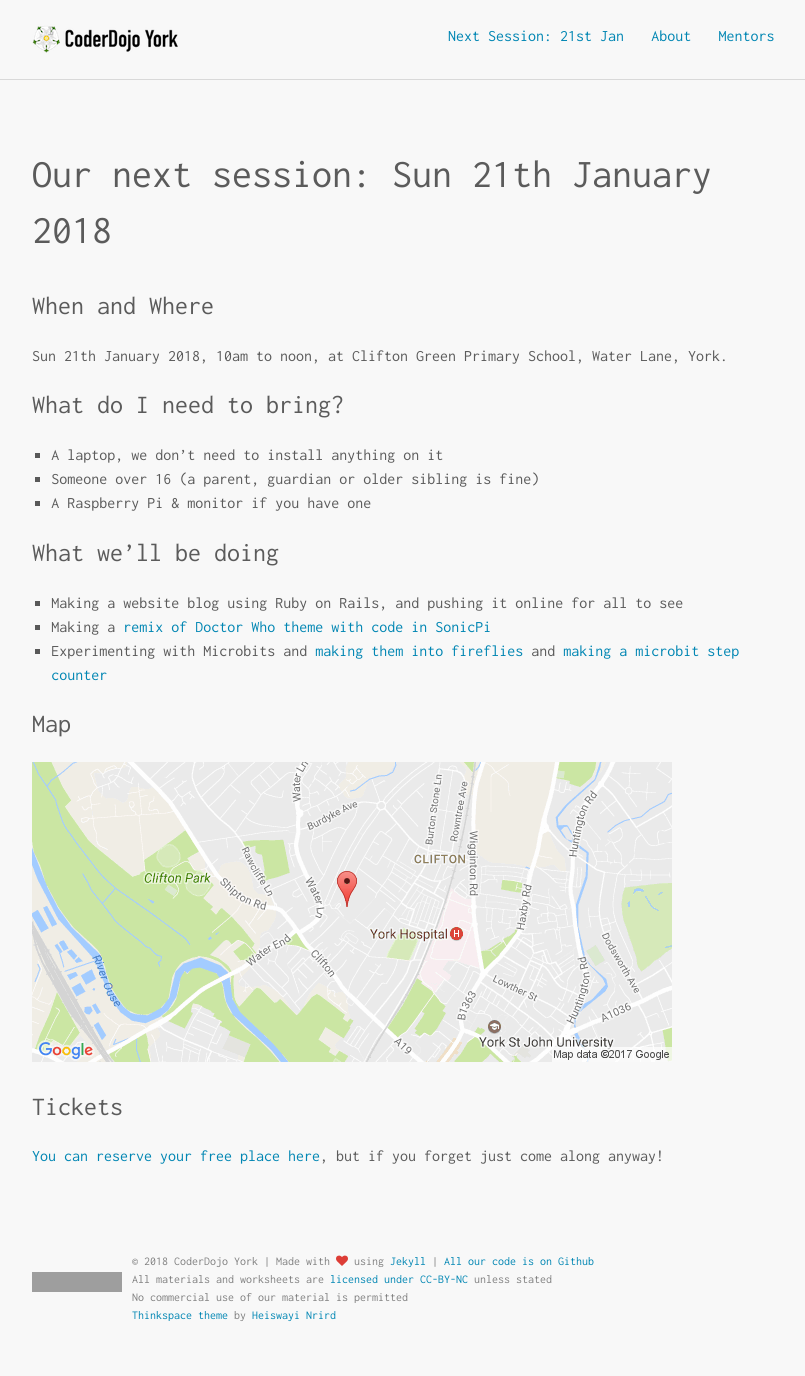
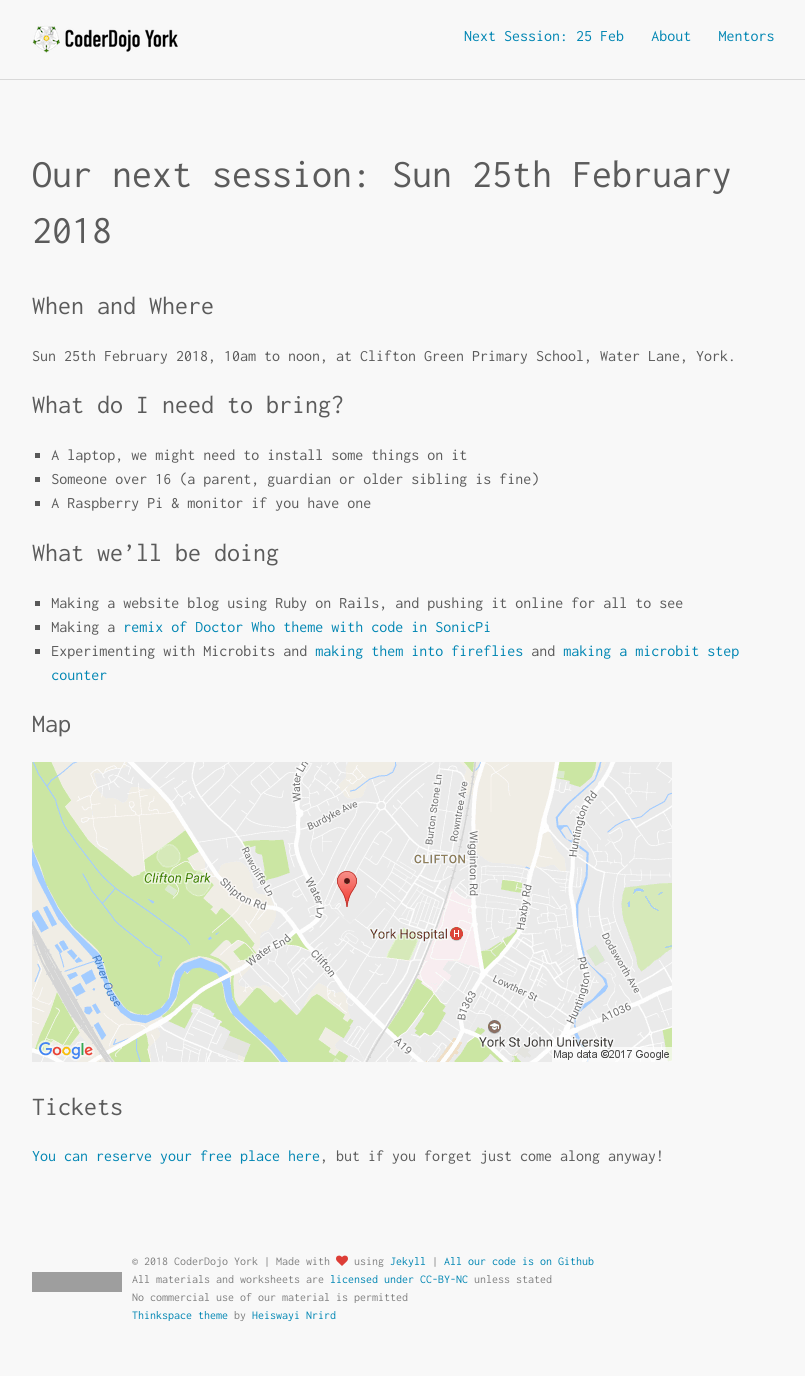
Before and after one commit to YorkDojo/yorkdojo.github.io, a Jekyll site: the page built from next-session.md, in a window 1280 px wide. Shown: the whole page, without its empty margins (232-1037 px from the left). Built offline with Jekyll 4.4.1, drawn with Linux system fonts in a browser that asks for light colours; grey boxes are pictures that could not be loaded.

Commit message:
next session 25th Feb

```diff
--- a/_config.yml
+++ b/_config.yml
@@ -1,5 +1,5 @@
-next_session: 21st Jan
-next_session_long: Sun 21th January 2018
+next_session: 25 Feb
+next_session_long: Sun 25th February 2018
 
 # SEO settings
 title: "CoderDojo York"
--- a/next-session.md
+++ b/next-session.md
@@ -10,7 +10,7 @@ permalink: /next-session/
 
 ## What do I need to bring?
 
-- A laptop, we don't need to install anything on it
+- A laptop, we might need to install some things on it
 - Someone over 16 (a parent, guardian or older sibling is fine)
 - A Raspberry Pi & monitor if you have one
 
```
